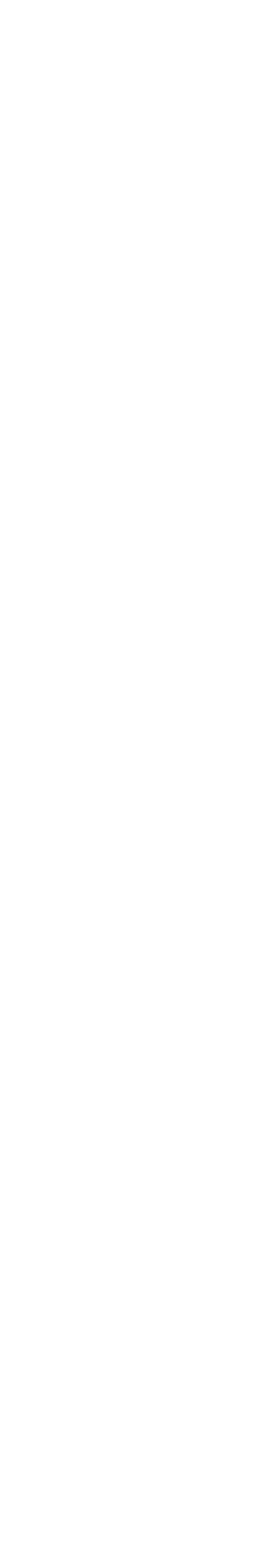
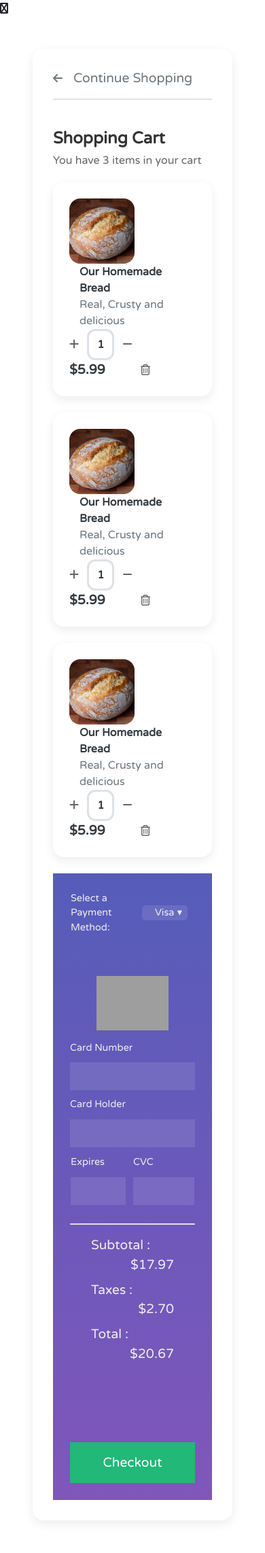
Before and after one commit to anisdzdev/grocery-store, a PHP site: page /cart/index.html in a window 390 px wide. Before the commit the page is empty. Shown: the whole page at 68% size. Before the commit the page ends 844 px from the top, so only its background shows below. Run offline with PHP 8.4, Linux system fonts and the light colour scheme; some libraries are stand-ins or nearby versions; grey boxes are pictures that could not be loaded.

Commit message:
Cart And Checkout pages

```diff
--- /dev/null
+++ b/assets/css/credit_card.css
@@ -0,0 +1,278 @@
+@import url(https://fonts.googleapis.com/css?family=Lato:400,300,700);
+
+
+h2 {
+  margin-bottom:0px;
+  margin-top:25px;
+  text-align:center;
+  font-weight:200;
+  font-size:19px;
+  font-size:1.2rem;
+
+}
+.container {
+  height:100%;
+  -webkit-box-pack:center;
+  -webkit-justify-content:center;
+  -ms-flex-pack:center;
+  justify-content:center;
+  -webkit-box-align:center;
+  -webkit-align-items:center;
+  -ms-flex-align:center;
+  align-items:center;
+  display:-webkit-box;
+  display:-webkit-flex;
+  display:-ms-flexbox;
+  display:flex;
+  background:-webkit-linear-gradient(#c5e5e5, #ccddf9);
+  background:linear-gradient(#c9e5e9,#ccddf9);
+}
+.dropdown-select.visible {
+  display:block;
+}
+.dropdown {
+  position:relative;
+}
+.card-ul {
+  margin:0 !important;
+  padding:0 !important;
+}
+ul li {
+  list-style:none;
+  padding-left:10px;
+  cursor:pointer;
+}
+ul li:hover {
+  background:rgba(255,255,255,0.1);
+}
+.dropdown-select {
+  position:absolute;
+  background:#77aaee;
+  text-align:left;
+  box-shadow:0px 3px 5px 0px rgba(0,0,0,0.1);
+  border-bottom-right-radius:5px;
+  border-bottom-left-radius:5px;
+  width:100%;
+  left:2px;
+  line-height:2em;
+  margin-top:2px;
+  box-sizing:border-box;
+}
+.thin {
+  font-weight:400;
+}
+.small {
+  font-size:12px;
+  font-size:.8rem;
+}
+.half-input-table {
+  border-collapse:collapse;
+  width:100%;
+}
+.half-input-table td:first-of-type {
+  padding-right: 10px;
+  width:50%;
+}
+.window {
+  height:540px;
+  width:800px;
+  background:#fff;
+  display:-webkit-box;
+  display:-webkit-flex;
+  display:-ms-flexbox;
+  display:flex;
+  box-shadow: 0px 15px 50px 10px rgba(0, 0, 0, 0.2);
+  border-radius:30px;
+  z-index:10;
+}
+.order-info {
+  height:100%;
+  width:50%;
+  padding-left:25px;
+  padding-right:25px;
+  box-sizing:border-box;
+  display:-webkit-box;
+  display:-webkit-flex;
+  display:-ms-flexbox;
+  display:flex;
+  -webkit-box-pack:center;
+  -webkit-justify-content:center;
+  -ms-flex-pack:center;
+  justify-content:center;
+  position:relative;
+}
+.price {
+  bottom:0px;
+  position:absolute;
+  right:0px;
+  color:#4488dd;
+}
+.order-table td:first-of-type {
+  width:25%;
+}
+.order-table {
+  position:relative;
+}
+.line {
+  height:1px;
+  width:100%;
+  margin-top:10px;
+  margin-bottom:10px;
+  background:#ddd;
+}
+.order-table td:last-of-type {
+  vertical-align:top;
+  padding-left:25px;
+}
+.order-info-content {
+  table-layout:fixed;
+
+}
+
+.full-width {
+  width:100%;
+}
+.pay-btn {
+  border:none;
+  background:#22b877;
+  line-height:3em;
+  border-radius:10px;
+  font-size:19px;
+  font-size:1.2rem;
+  color:#fff;
+  cursor:pointer;
+  position:absolute;
+  bottom:25px;
+  width:calc(100% - 50px);
+  -webkit-transition:all .2s ease;
+  transition:all .2s ease;
+}
+.pay-btn:hover {
+  background:#22a877;
+  color:#eee;
+  -webkit-transition:all .2s ease;
+  transition:all .2s ease;
+}
+
+.total {
+  margin-top:25px;
+  font-size:20px;
+  font-size:1.3rem;
+  position:absolute;
+  bottom:30px;
+  right:27px;
+  left:35px;
+}
+.dense {
+  line-height:1.2em;
+  font-size:16px;
+  font-size:1rem;
+}
+.input-field {
+  background:rgba(255,255,255,0.1);
+  margin-bottom:10px;
+  margin-top:3px;
+  line-height:1.5em;
+  font-size:20px;
+  font-size:1.3rem;
+  border:none;
+  padding:5px 10px 5px 10px;
+  color:#fff;
+  box-sizing:border-box;
+  width:100%;
+  margin-left:auto;
+  margin-right:auto;
+}
+
+.input-field:focus {
+  outline:2px solid white;
+}
+.credit-info {
+  background: #12c2e9;  /* fallback for old browsers */
+  background: -webkit-linear-gradient(to top, #8056ba, #565CBA);  /* Chrome 10-25, Safari 5.1-6 */
+  background: linear-gradient(to top, #8056ba, #565CBA); /* W3C, IE 10+/ Edge, Firefox 16+, Chrome 26+, Opera 12+, Safari 7+ */
+
+  height:100%;
+  color:#eee;
+  -webkit-box-pack:center;
+  -webkit-justify-content:center;
+  -ms-flex-pack:center;
+  justify-content:center;
+  font-size:14px;
+  font-size:.9rem;
+  display:-webkit-box;
+  display:-webkit-flex;
+  display:-ms-flexbox;
+  display:flex;
+  box-sizing:border-box;
+  padding-left:25px;
+  padding-right:25px;
+  border-radius:30px;
+  position:relative;
+}
+.dropdown-btn {
+  background:rgba(255,255,255,0.1);
+  width:100%;
+  border-radius:5px;
+  text-align:center;
+  line-height:1.5em;
+  cursor:pointer;
+  position:relative;
+  -webkit-transition:background .2s ease;
+  transition:background .2s ease;
+}
+.dropdown-btn:after {
+  content: '\25BE';
+  right:8px;
+  position:absolute;
+}
+.dropdown-btn:hover {
+  background:rgba(255,255,255,0.2);
+  -webkit-transition:background .2s ease;
+  transition:background .2s ease;
+}
+.dropdown-select {
+  display:none;
+}
+.credit-card-image {
+  display:block;
+  max-height:80px;
+  margin-left:auto;
+  margin-right:auto;
+  margin-top:35px;
+  margin-bottom:15px;
+}
+.credit-info-content {
+  margin-top:25px;
+  -webkit-flex-flow:column;
+  -ms-flex-flow:column;
+  flex-flow:column;
+  display:-webkit-box;
+  display:-webkit-flex;
+  display:-ms-flexbox;
+  display:flex;
+  width:100%;
+}
+@media (max-width: 600px) {
+  .window {
+    width: 100%;
+    height: 100%;
+    display:block;
+    border-radius:0px;
+  }
+  .order-info {
+    width:100%;
+    height:auto;
+    padding-bottom:100px;
+    border-radius:0px;
+  }
+  .credit-info {
+    width:100%;
+    height:auto;
+    padding-bottom:100px;
+    border-radius:0px;
+  }
+  .pay-btn {
+    border-radius:0px;
+  }
+}
--- a/assets/css/style.css
+++ b/assets/css/style.css
@@ -4,3 +4,108 @@
 
 
 /* Cart Page */
+.rounded-5 {
+    border-radius: 1rem!important;
+}
+
+.rounded-3 {
+    border-radius: .75rem!important;
+}
+
+.border-thicc{
+    border:3px solid #dee2e6!important;
+}
+
+.full-width{
+    width: 100%;
+}
+
+.half-width{
+    width: 50%;
+}
+
+.width-75{
+    width: 75%;
+}
+
+.mb-100{
+    margin-bottom: 100px;
+}
+
+.continue-shopping{
+    display: inline-flex !important;
+    cursor:pointer
+}
+
+.number-selector{
+    width: 4ch;
+    text-align: center;
+}
+
+input::-webkit-outer-spin-button,
+input::-webkit-inner-spin-button {
+    -webkit-appearance: none;
+    margin: 0;
+}
+input[type=number] {
+    -moz-appearance: textfield;
+}
+
+input[type=number]:focus {
+    outline:none;
+}
+
+
+.line-break{
+    border-bottom: 2px solid #e2e2e2;
+    border-radius: 1rem!important;
+}
+
+.text-5{
+    font-size: 1.2rem !important;
+}
+
+.text-bold{
+    font-weight: bold;
+}
+
+.text-dark{
+    color:#333;
+}
+
+.align-self-center{
+    align-self: center;
+}
+
+.cart-img{
+    border-radius: 1rem!important;
+    width: 6rem;
+    height: 6rem;
+    object-fit: cover;
+}
+
+.align-right{
+    margin-left: auto;
+    margin-right: 10px;
+}
+
+.text-align-right{
+    text-align: right;
+}
+
+.icon-trash{
+    cursor: pointer;
+
+}
+
+.minus-icon, .plus-icon{
+    cursor: pointer;
+}
+
+.icon-trash:hover{
+    color:red;
+}
+
+.varela {
+    font-family: 'Varela Round', sans-serif !important;
+}
--- /dev/null
+++ b/assets/js/credit_card.js
@@ -0,0 +1,44 @@
+var cardDrop = document.getElementById('card-dropdown');
+var activeDropdown;
+cardDrop.addEventListener('click',function(){
+    var node;
+    for (var i = 0; i < this.childNodes.length-1; i++)
+        node = this.childNodes[i];
+    if (node.className === 'dropdown-select') {
+        node.classList.add('visible');
+        activeDropdown = node;
+    };
+})
+
+window.onclick = function(e) {
+    console.log(e.target.tagName)
+    console.log('dropdown');
+    console.log(activeDropdown)
+    if (e.target.tagName === 'LI' && activeDropdown){
+        if (e.target.innerHTML === 'Master Card') {
+            document.getElementById('credit-card-image').src = 'https://dl.dropboxusercontent.com/s/2vbqk5lcpi7hjoc/MasterCard_Logo.svg.png';
+            activeDropdown.classList.remove('visible');
+            activeDropdown = null;
+            e.target.innerHTML = document.getElementById('current-card').innerHTML;
+            document.getElementById('current-card').innerHTML = 'Master Card';
+        }
+        else if (e.target.innerHTML === 'American Express') {
+            document.getElementById('credit-card-image').src = 'https://dl.dropboxusercontent.com/s/f5hyn6u05ktql8d/amex-icon-6902.png';
+            activeDropdown.classList.remove('visible');
+            activeDropdown = null;
+            e.target.innerHTML = document.getElementById('current-card').innerHTML;
+            document.getElementById('current-card').innerHTML = 'American Express';
+        }
+        else if (e.target.innerHTML === 'Visa') {
+            document.getElementById('credit-card-image').src = 'https://dl.dropboxusercontent.com/s/ubamyu6mzov5c80/visa_logo%20%281%29.png';
+            activeDropdown.classList.remove('visible');
+            activeDropdown = null;
+            e.target.innerHTML = document.getElementById('current-card').innerHTML;
+            document.getElementById('current-card').innerHTML = 'Visa';
+        }
+    }
+    else if (e.target.className !== 'dropdown-btn' && activeDropdown) {
+        activeDropdown.classList.remove('visible');
+        activeDropdown = null;
+    }
+}
--- a/cart/index.html
+++ b/cart/index.html
@@ -2,9 +2,170 @@
 <html lang="en">
 <head>
     <meta charset="UTF-8">
-    <title>Summary</title>
+    <link rel="stylesheet" type="text/css" href="../assets/css/style.css">
+    <link rel="stylesheet" href="../assets/css/credit_card.css">
+    <link rel="stylesheet" type="text/css"  href="https://maxcdn.bootstrapcdn.com/bootstrap/4.0.0/css/bootstrap.min.css" />
+    <link rel="stylesheet" type="text/css"  href="https://cdn.jsdelivr.net/npm/uikit@3.6.15/dist/css/uikit.min.css" />
+    <link rel="preconnect" href="https://fonts.gstatic.com">
+    <link href="https://fonts.googleapis.com/css2?family=Varela+Round&display=swap" rel="stylesheet">
+    <script src="https://kit.fontawesome.com/54a1f2ad80.js" crossorigin="anonymous"></script>
+    <title>GROS SITE</title>
+
+
+
 </head>
-<body>
-    <!-- Comment here -->
-</body>
+    <body id="index">
+    <i class="fa fa-accessible-icon"></i>
+        <div class="m-5">
+            <div class="uk-card uk-card-default uk-card-body rounded-5 varela">
+                <div class="row">
+                    <div class="col-lg-7">
+                        <div class="row ml-0 mb-3 continue-shopping">
+                            <i class="fas fa-arrow-left align-self-center text-secondary mr-3 "></i>
+                            <h6 class="uk-card-title m-0 text-5 text-secondary varela ">Continue Shopping</h6>
+                        </div>
+                        <div class="line-break"></div>
+                        <h3 class="uk-card-title varela mb-0 font-weight-bold">Shopping Cart</h3>
+                        <p class="mt-1">You have 3 items in your cart</p>
+
+                        <div>
+                            <div class="row ml-0 mr-0">
+                                <!-- ITEM -->
+                                <div class="uk-card full-width uk-card-default uk-card-body rounded-5 varela p-4 mb-4">
+                                    <div class="row ml-0 mr-0">
+                                        <img class="cart-img" src="../assets/images/articles/bread.jpg" alt="Bread"/>
+                                        <div class="col-md-4 align-self-center">
+                                            <span class="text-dark text-bold">Our Homemade Bread</span>
+                                            <span class="row ml-0 mr-0 text-secondary">Real, Crusty and delicious</span>
+                                        </div>
+                                        <div class=" align-self-center align-right">
+                                            <div class="d-inline-block mr-5">
+                                                <i class="fas plus-icon fa-plus align-self-center mr-2"></i>
+                                                <input class="text-dark text-bold border-thicc p-2 rounded-3 number-selector" value="1" type="number">
+                                                <i class="fas minus-icon fa-minus align-self-center ml-2"></i>
+                                            </div>
+                                            <span class="text-dark text-bold mr-5 text-5">$5.99</span>
+                                            <i class="far fa-trash-alt align-self-center icon-trash"></i>
+                                        </div>
+                                    </div>
+                                </div>
+                                <!-- ITEM -->
+                                <div class="uk-card full-width uk-card-default uk-card-body rounded-5 varela p-4 mb-4">
+                                    <div class="row ml-0 mr-0">
+                                        <img class="cart-img" src="../assets/images/articles/bread.jpg" alt="Bread"/>
+                                        <div class="col-md-4 align-self-center">
+                                            <span class="text-dark text-bold">Our Homemade Bread</span>
+                                            <span class="row ml-0 mr-0 text-secondary">Real, Crusty and delicious</span>
+                                        </div>
+                                        <div class=" align-self-center align-right">
+                                            <div class="d-inline-block mr-5">
+                                                <i class="fas plus-icon fa-plus align-self-center mr-2"></i>
+                                                <input class="text-dark text-bold border-thicc p-2 rounded-3 number-selector" value="1" type="number">
+                                                <i class="fas minus-icon fa-minus align-self-center ml-2"></i>
+                                            </div>
+                                            <span class="text-dark text-bold mr-5 text-5">$5.99</span>
+                                            <i class="far fa-trash-alt align-self-center icon-trash"></i>
+                                        </div>
+                                    </div>
+                                </div>
+                                <!-- ITEM -->
+                                <div class="uk-card full-width uk-card-default uk-card-body rounded-5 varela p-4 mb-4">
+                                    <div class="row ml-0 mr-0">
+                                        <img class="cart-img" src="../assets/images/articles/bread.jpg" alt="Bread"/>
+                                        <div class="col-md-4 align-self-center">
+                                            <span class="text-dark text-bold">Our Homemade Bread</span>
+                                            <span class="row ml-0 mr-0 text-secondary">Real, Crusty and delicious</span>
+                                        </div>
+                                        <div class=" align-self-center align-right">
+                                            <div class="d-inline-block mr-5">
+                                                <i class="fas plus-icon fa-plus align-self-center mr-2"></i>
+                                                <input class="text-dark text-bold border-thicc p-2 rounded-3 number-selector" value="1" type="number">
+                                                <i class="fas minus-icon fa-minus align-self-center ml-2"></i>
+                                            </div>
+                                            <span class="text-dark text-bold mr-5 text-5">$5.99</span>
+                                            <i class="far fa-trash-alt align-self-center icon-trash"></i>
+                                        </div>
+                                    </div>
+                                </div>
+                            </div>
+                        </div>
+                    </div>
+                    <div class="col-lg-5">
+                        <div class='credit-info'>
+                            <div class='credit-info-content'>
+                                <table class='half-input-table mb-4'>
+                                    <tr><td>Select a Payment Method: </td><td><div class='dropdown width-75 align-right' id='card-dropdown'><div class='dropdown-btn' id='current-card'>Visa</div>
+                                        <div class='dropdown-select'>
+                                            <ul class="card-ul">
+                                                <li>Master Card</li>
+                                                <li>American Express</li>
+                                            </ul></div>
+                                    </div>
+                                    </td></tr>
+                                </table>
+                                <img src='https://dl.dropboxusercontent.com/s/ubamyu6mzov5c80/visa_logo%20%281%29.png' height='80' class='credit-card-image' id='credit-card-image'></img>
+
+                                <label for="card-number">Card Number</label>
+                                <input id="card-number" class='input-field'/>
+
+
+                                <label for="card-holder">Card Holder</label>
+                                <input id="card-holder" class='input-field'/>
+                                <table class='half-input-table '>
+                                    <tr>
+                                        <td>
+                                            <label for="expires">Expires</label>
+                                            <input id="expires" class='input-field'/>
+                                        </td>
+                                        <td>
+                                            <label for="cvc">CVC</label>
+                                            <input id="cvc" class='input-field'/>
+                                        </td>
+                                    </tr>
+                                </table>
+                                <div class="line-break mt-3"></div>
+                                <div class="mb-100">
+                                    <div class="row mt-3 ml-3 mr-3">
+                                        <div class="col-md-6 text-5">
+                                            Subtotal :
+                                        </div>
+                                        <div class="col-md-6 text-5 text-align-right">
+                                            $17.97
+                                        </div>
+                                    </div>
+                                    <div class="row mt-2 ml-3 mr-3">
+                                        <div class="col-md-6 text-5">
+                                            Taxes :
+                                        </div>
+                                        <div class="col-md-6 text-5 text-align-right">
+                                            $2.70
+                                        </div>
+                                    </div>
+                                    <div class="row mt-2 ml-3 mr-3">
+                                        <div class="col-md-6 text-5">
+                                            Total :
+                                        </div>
+                                        <div class="col-md-6 text-5 text-align-right">
+                                            $20.67
+                                        </div>
+                                    </div>
+                                </div>
+                                <button class='pay-btn'>Checkout</button>
+
+                            </div>
+                        </div>
+                    </div>
+                </div>
+            </div>
+        </div>
+
+
+
+        <script src="https://code.jquery.com/jquery-3.2.1.slim.min.js" integrity="sha384-KJ3o2DKtIkvYIK3UENzmM7KCkRr/rE9/Qpg6aAZGJwFDMVNA/GpGFF93hXpG5KkN" crossorigin="anonymous"></script>
+        <script src="https://cdnjs.cloudflare.com/ajax/libs/popper.js/1.12.9/umd/popper.min.js" integrity="sha384-ApNbgh9B+Y1QKtv3Rn7W3mgPxhU9K/ScQsAP7hUibX39j7fakFPskvXusvfa0b4Q" crossorigin="anonymous"></script>
+        <script src="https://maxcdn.bootstrapcdn.com/bootstrap/4.0.0/js/bootstrap.min.js" integrity="sha384-JZR6Spejh4U02d8jOt6vLEHfe/JQGiRRSQQxSfFWpi1MquVdAyjUar5+76PVCmYl" crossorigin="anonymous"></script>
+        <script src="https://cdn.jsdelivr.net/npm/uikit@3.6.15/dist/js/uikit.min.js"></script>
+        <script src="https://cdn.jsdelivr.net/npm/uikit@3.6.15/dist/js/uikit-icons.min.js"></script>
+        <script src="../assets/js/credit_card.js"></script>
+    </body>
 </html>
```
Also changed, not shown: assets/images/articles/bread.jpg (added).
